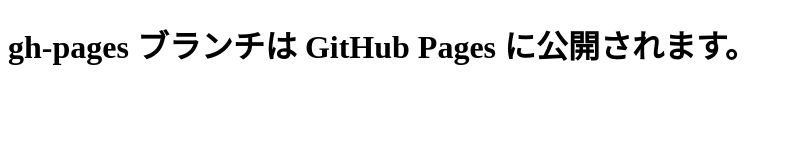
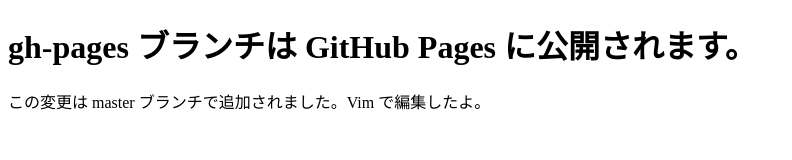
Before and after one commit to Cessna-Key-Tree/git-study, a plain HTML site: page index.html in a window 1280 px wide. Shown: the whole page, without its empty margins (0-792 px from the left). Drawn offline with Linux system fonts and the light colour scheme.

Commit message:
index.html の変更

```diff
--- a/index.html
+++ b/index.html
@@ -6,5 +6,6 @@
 </head>
 <body>
     <h1>gh-pages ブランチは GitHub Pages に公開されます。</h1>
+    <p>この変更は master ブランチで追加されました。Vim で編集したよ。</p>
 </body>
 </html>
```
